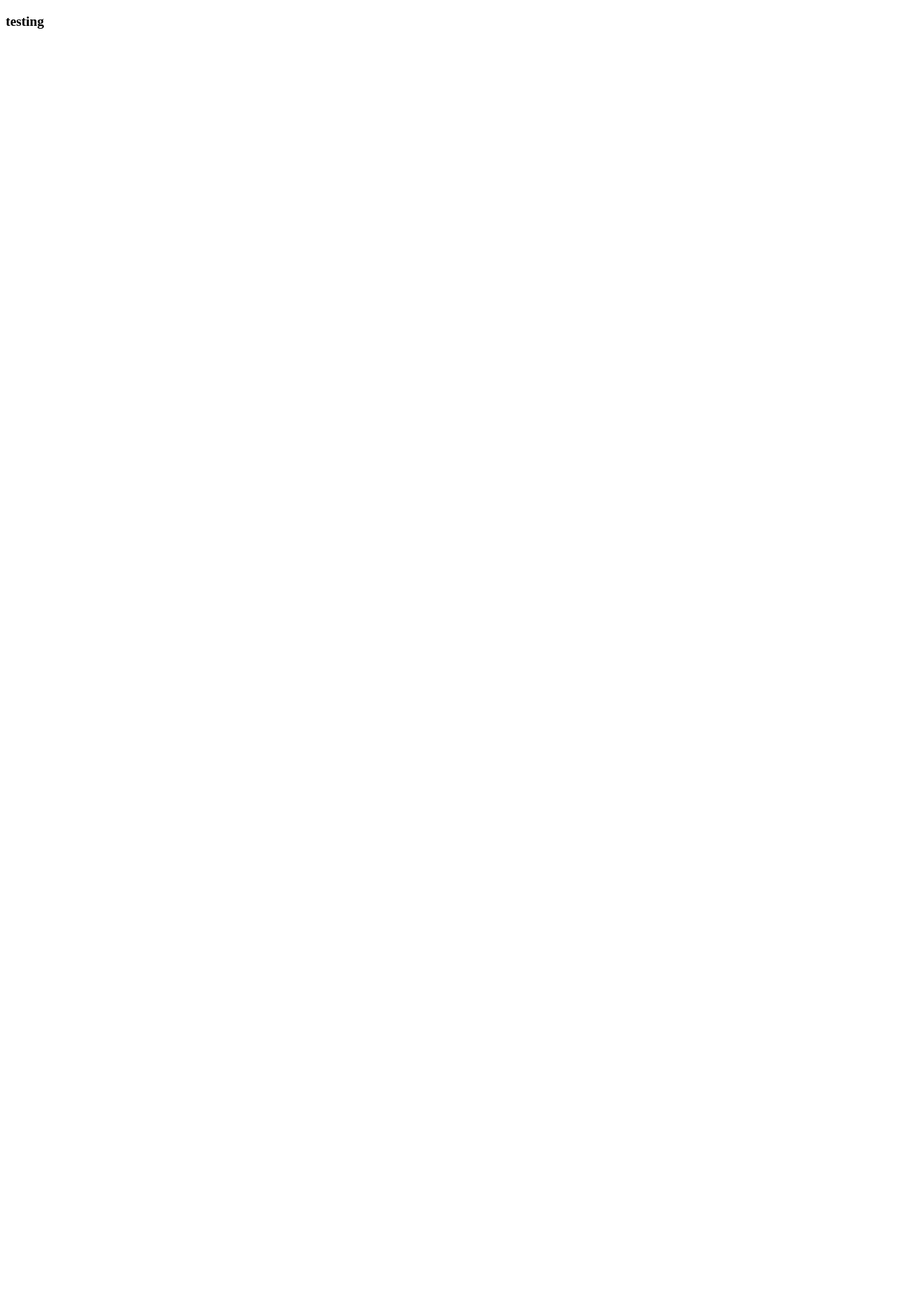
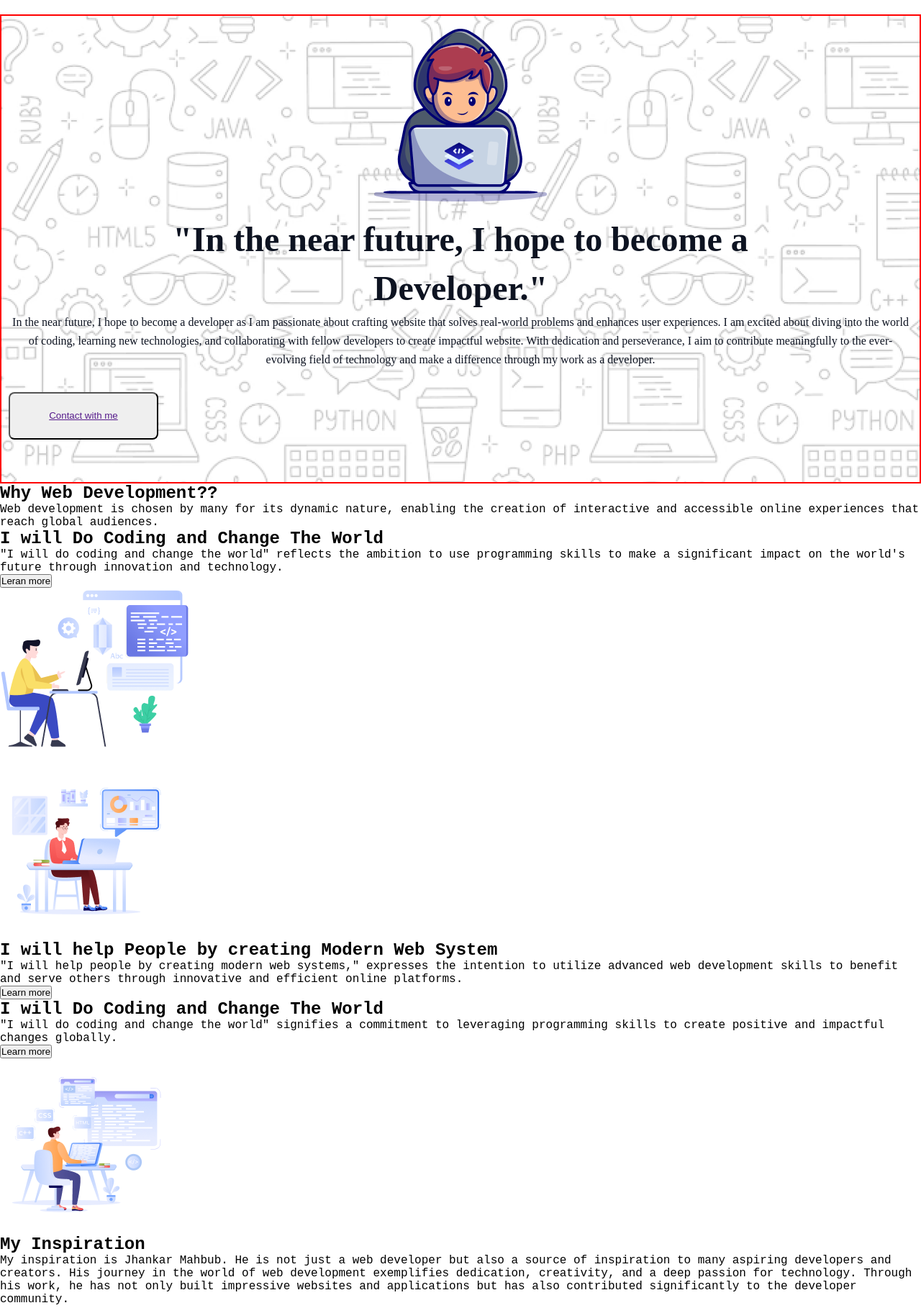
Before and after one commit to khalidurrahmanchowdhury/Assignment-1, a plain HTML site: page index.html in a window 1280 px wide. Shown: the top 1818 px of the page at 72% size. Before the commit the page ends 800 px from the top, so only its background shows below. Drawn offline with Linux system fonts and the light colour scheme; grey boxes are pictures that could not be loaded; a web font is replaced by a local one.

Commit message:
added all index.html file and style.css file

```diff
--- a/css/style.css
+++ b/css/style.css
@@ -0,0 +1,81 @@
+/* azeret-mono */
+@import url('https://fonts.googleapis.com/css2?family=Azeret+Mono:ital,wght@0,100..900;1,100..900&display=swap');
+
+body{
+    font-family: "Azeret Mono", monospace;
+}
+*{
+    box-sizing: border-box;
+    margin: 0;
+    padding: 0;
+
+}
+ /* azeret-mono */
+
+/* banner section style here */
+
+.banner-container{
+    max-width: 1440px;
+    border: 2px solid red;
+    min-height: 652px;
+    margin: 0 auto;
+    margin-top: 20px;
+    background-image: url('/assets/Hero-bg.png');
+    background-position: center;
+    background-repeat: no-repeat;
+    display: flex;
+    flex-direction:column;
+    justify-content: center;
+    align-items: center;
+    height: 600px;
+}
+/* Group */
+.Group{
+    margin-bottom: 2px;
+}
+
+/* banner-content */
+
+.banner-content{
+    padding: 10px;
+}
+.banner-content h1{
+    color: rgb(13, 19, 33);
+    font-family: Azeret Mono;
+    font-size: 48px;
+    font-weight: 800;
+    line-height: 68px;
+    letter-spacing: 0%;
+    text-align: center;
+
+}
+
+.banner-content p{
+    color: rgb(13, 19, 33);
+font-family: Azeret Mono;
+font-size: 16px;
+font-weight: 400;
+line-height: 26px;
+letter-spacing: 0%;
+text-align: center;
+align-items: ;
+}
+
+.banner-content-btn{
+    display: inline;
+    border-radius: 8px;
+
+    /* background: rgb(13, 19, 33); */
+    width: 208px;
+height: 66px;
+display: flex;
+flex-direction: column;
+justify-content: center;
+align-items: center;
+padding: 21px 24px 21px 24px;
+flex: none;
+order: 1;
+flex-grow: 0;
+margin: 32px 0px;
+text-size-adjust: 40px;
+}
--- a/index.html
+++ b/index.html
@@ -3,10 +3,145 @@
 <head>
     <meta charset="UTF-8">
     <meta name="viewport" content="width=device-width, initial-scale=1.0">
+    <link rel="stylesheet" href="css/style.css">
     <title>Assignment-1</title>
 </head>
 <body>
-    <h3>testing</h3>
+    <header>
+        <section class="banner-container">
+            <div class="Group">
+                <img class="Group" src="assets/Group.png" alt="">
+
+            </div>
+            <div class="banner-content">
+
+                <h1>"In the near future, I hope to become a <br>
+                    Developer."</h1>
+                <p>In the near future, I hope to become a developer as I am passionate about crafting website that solves real-world problems and enhances user experiences. I am excited about diving into the world of coding, learning new technologies, and collaborating with fellow developers to create impactful website. With dedication and perseverance, I aim to contribute meaningfully to the ever-evolving field of technology and make a difference through my work as a developer.</p>
+                <button class="banner-content-btn"><a href="">Contact with me</a></button>
+            </div>
+        </section>
+
+
+
+
+    </header>
+    <main>
+        <!-- web-development -->
+        <section class="web-development">
+
+            <h1>Why Web Development??</h1>
+            <p>Web development is chosen by many for its dynamic nature, enabling the creation of interactive and accessible online experiences that reach global audiences.</p>
+
+            <div class="container">
+
+                <div class="content">
+                    <div class="item">
+                        <h2>I will Do Coding and Change The World</h2>
+                        <p>"I will do coding and change the world" reflects the ambition to use programming skills to make a significant impact on the world's future through innovation and technology.</p>
+                        <button>Leran more</button>
+                        <div class="item-img">
+                            <img src="assets/Layer_1.png" alt="">
+                        </div>
+                    </div>
+                </div>
+
+                <div class="content">
+                    <div class="item-img">
+                        <img src="assets/Group 3.png" alt="">
+                    </div>
+
+                    <div class="item">
+                        <h2>I will help People by creating Modern Web System</h2>
+                        <p>"I will help people by creating modern web systems," expresses the intention to utilize advanced web development skills to benefit and serve others through innovative and efficient online platforms.</p>
+                        <button>Learn more</button>
+                    </div>
+                </div>
+
+                <div class="content">
+                    <div class="item">
+                        <h2>I will Do Coding and Change The World</h2>
+                        <p>"I will do coding and change the world" signifies a commitment to leveraging programming skills to create positive and impactful changes globally.</p>
+                        <button>Learn more</button>
+                        <div class="item-img">
+                            <img src="assets/Group 4.png" alt="">
+                        </div>
+                    </div>
+                </div>
+            </div>
+        </section>
+        <!-- web-development -->
+
+
+
+        <!-- My Inspiration -->
+
+        <section class="Inspiration">
+            <h2>My Inspiration</h2>
+            <p> My inspiration is Jhankar Mahbub. He is not just a web developer but also a source of inspiration to many aspiring developers and creators. His journey in the world of web development exemplifies dedication, creativity, and a deep passion for technology. Through his work, he has not only built impressive websites and applications but has also contributed significantly to the developer community.</p>
+            <video src=""></video>
+        </section>
+        <!-- My Inspiration -->
+
+        <!-- My Current Target -->
+         <section class="current-targets">
+            <h2>My Current Target</h2>
+            <p>My current target is to master HTML, CSS, and JavaScript to build robust and interactive web web develop efficiently.</p>
+            <!-- .curent-target>.current-target-item*3>img+h3+p+a -->
+            <div class="curent-target">
+
+                <div class="current-target-item">
+                    <img src="assets/html.png" alt="">
+                    <h3>HTML</h3>
+                    <p>HTML is fundamental for creating structured content on the web.</p>
+                    <a href="">Learn moer</a>
+                </div>
+
+                <div class="current-target-item">
+                    <img src="assets/css.png" alt="">
+                    <h3>CSS</h3>
+                    <p>CSS simplifies web design by styling HTML elements for clarity.</p>
+                    <a href="">Learn more</a>
+                </div>
+
+                <div class="current-target-item">
+                    <img src="assets/js.png" alt="">
+                    <h3>JavaScript</h3>
+                    <p>JavaScript enhances web interactivity by adding dynamic functionality to websites.</p>
+                    <a href="">Learn more</a>
+               </div>
+            </div>
+         </section>
+         <!-- My Current Targett -->
+
+
+        <!-- My next target -->
+         <section class="next-target">
+            <h2></h2>
+            <p></p>
+
+
+         </section>
+          <!-- My next target -->
+
+          <section class="support">
+            <h2>I need Support</h2>
+            <p></p>
+            <input type="text">
+            <input type="submit" placeholder="Suggest me any feedback for me" value="Submit">
+          </section>
+
+    </main>
+    <footer>
+        <P>An Open Commitment by Awlad Hossain</P>
+        <div class="footer-images">
+            <img src="assets/facebook.png" alt="">
+            <img src="assets/github.png" alt="">
+            <img src="assets/linkedin-icon 1.png" alt="">
+        </div>
+
+    </footer>
+
 
 </body>
 </html>
```
